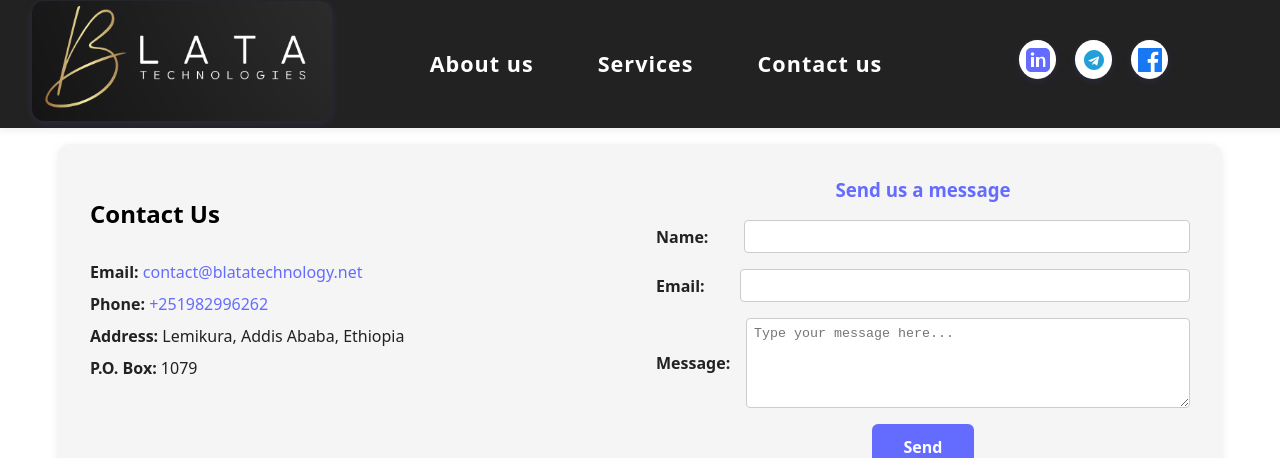
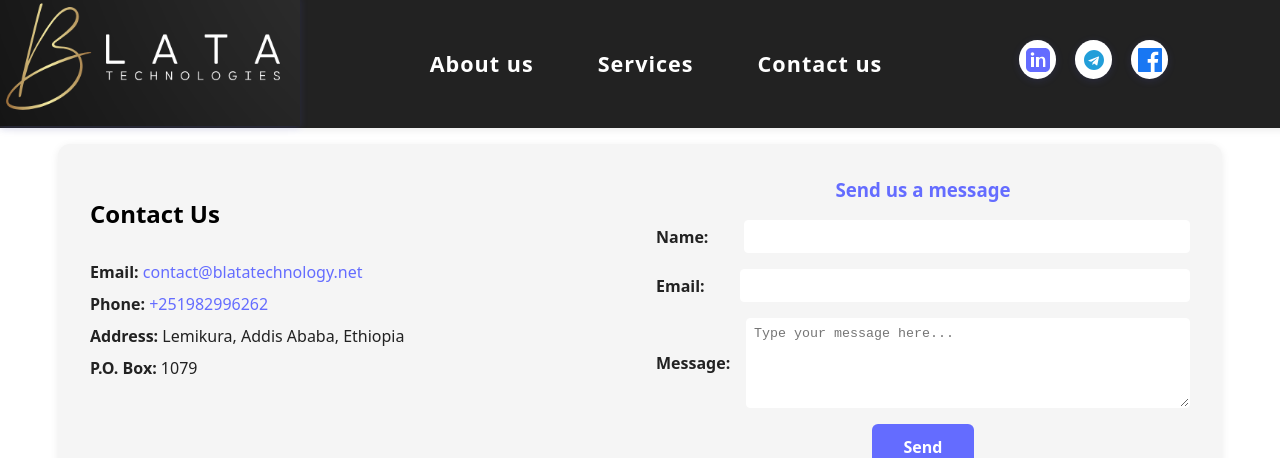
Before and after one commit to blata-tech/blata-ui-1000, a React (Vite) app: page /contactus in a window 1280 px wide. Shown: the top 458 px of the page. Built offline with nearby package versions, Linux system fonts and the light colour scheme.

Commit message:
Fix ContactUs, Navbar, and contactus.js; remove unused metadata files

```diff
--- a/src/ContactUs.jsx
+++ b/src/ContactUs.jsx
@@ -12,17 +12,16 @@
   const handleChange = (e) => {
     const { name, value } = e.target;
     setForm({ ...form, [name]: value });
+  // let error = null;
+  // if (name === 'name') {
+  //   error = validateName();
+  // } else if (name === 'email') {
+  //   error = validateEmail();
+  // } else if (name === 'message') {
+  //   error = validateMessage();
+  // }
+  // setErrors({ ...errors, [name]: error });
 
-    if (name === 'email') {
-      const emailError = validateEmail();
-      setErrors({ ...errors, email: emailError });
-    } else if (name === 'name') {
-      const nameError = validateName();
-      setErrors({ ...errors, name: nameError });
-    } else if (name === 'message') {
-      const messageError = validateMessage();
-      setErrors({ ...errors, message: messageError });
-    }
   };
 
   const validateName = () => {
@@ -60,6 +59,7 @@
   };
 const handleBlur = (e) => {
   let error = null;
+
   if (e.target.name === 'name') {
     error = validateName();
   } else if (e.target.name === 'email') {
@@ -67,7 +67,8 @@
   } else if (e.target.name === 'message') {
     error = validateMessage();
   }
-    setErrors({ ...errors, [e.target.name]: error });
+
+  setErrors({ ...errors, [e.target.name]: error }); // Update the error state for the specific field
 };
 
   const handleSubmit = async e => {
@@ -96,21 +97,15 @@
       alert('Failed to send message.');
     }
   };
+  // const getNameInputStyle = () => {
+  //   if (!form.name) return {};
+  //   return errors.name ? { border: '1px solid red' } : { border: '1px solid green' };
+  // };
 
-  const getEmailInputStyle = () => {
-    if (!form.email) return {};
-    return errors.email ? { border: '1px solid red' } : { border: '1px solid green' };
-  };
-
-  const getNameInputStyle = () => {
-    if (!form.name) return {};
-    return errors.name ? { border: '1px solid red' } : { border: '1px solid green' };
-  };
-
-  const getMessageInputStyle = () => {
-    if (!form.message) return {};
-    return errors.message ? { border: '1px solid red' } : { border: '1px solid green' };
-  };
+  // const getMessageInputStyle = () => {
+  //   if (!form.message) return {};
+  //   return errors.message ? { border: '1px solid red' } : { border: '1px solid green' };
+  // };
 
   return (
     <div style={{ width: '100vw', background: '#fff', minHeight: '100vh', paddingTop: '7rem' }}>
@@ -171,7 +166,13 @@
             required
             value={form.name}
             onChange={handleChange}
-            style={{flex: 1, padding: '0.5rem', borderRadius: '4px', border: '1px solid #ccc', width: '100px', ...getNameInputStyle()}}
+            onBlur={handleBlur}
+            style={{flex: 1, padding: '0.5rem', borderRadius: '4px',
+      border: !form.name
+      ? '1px solid white' // White border if the field is empty
+      : errors.name
+      ? '1px solid red' // Red border if there is an error
+      : '1px solid green', width: '100px'}}
             />
             {errors.name && (
               <div
@@ -194,7 +195,13 @@
             required
             value={form.email}
             onChange={handleChange}
-            style={{flex: 1, padding: '0.5rem', borderRadius: '4px', border: '1px solid #ccc', width: '100px', ...getEmailInputStyle()}}
+            onBlur={handleBlur}
+            style={{flex: 1, padding: '0.5rem', borderRadius: '4px',
+       border: !form.email
+      ? '1px solid white' // White border if the field is empty
+      : errors.email
+      ? '1px solid red' // Red border if there is an error
+      : '1px solid green', width: '100px'}}
             />
             {errors.email && <div style={{ color: 'red', marginTop: '0.5rem' }}>{errors.email}</div>}
            </div>
@@ -206,13 +213,19 @@
                   required
                   value={form.message}
                   onChange={handleChange}
+                  onBlur={handleBlur}
                   rows={5}
                   style={{
                     flex: '1',
                     padding: '0.5em',
                     borderRadius: '4px',
-                    border: '1px solid #ccc',
-                    ...getMessageInputStyle(),
+                    border: !form.message
+                  ? '1px solid white' // White border if the field is empty
+                  : errors.message
+                  ? '1px solid red' // Red border if there is an error
+                  : '1px solid green',
+
+                    //...getMessageInputStyle(),
                   }}
                   placeholder="Type your message here..."
                 />
--- a/src/Navbar.jsx
+++ b/src/Navbar.jsx
@@ -68,7 +68,7 @@
           display: 'flex',
           alignItems: 'center',
           position: 'absolute',
-          left: '2rem'
+          left: 0,
         }}
       >
         <Link to="/">
@@ -76,10 +76,8 @@
           src={logo}
           alt="Company Logo"
           style={{
-            height: '120px',
+            height: '130px',
             width: '300px',
-            borderRadius: '12px',
-            marginRight: '1rem',
             boxShadow: '0 2px 8px rgba(100,108,255,0.15)',
             background: '#fff',
             objectFit: 'cover'
```
Also changed, not shown: contactus.js (+15 -15 lines). Lines whose indentation alone changed are shown as unchanged.
